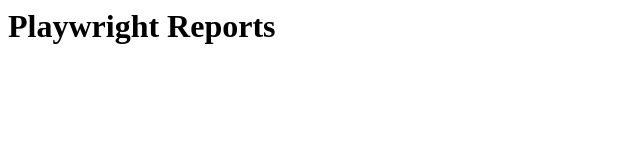
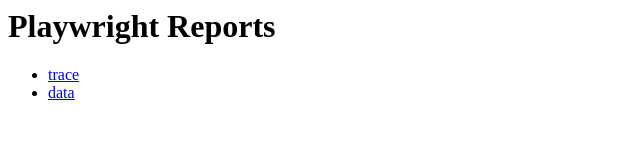
Before and after one commit to acahet/pw_ui_api, a plain HTML site: page index.html in a window 1280 px wide. Shown: the full height of the page, 0-640 px from the left. Drawn offline with Linux system fonts and the light colour scheme.

Commit message:
deploy: 0e9bc0e315aa8208af47778f7a216ffd0c71ffa8

```diff
--- a/index.html
+++ b/index.html
@@ -1,2 +1,4 @@
 <html><body><h1>Playwright Reports</h1><ul>
+<li><a href='./trace/index.html'>trace</a></li>
+<li><a href='./data/index.html'>data</a></li>
 </ul></body></html>
```
Also changed, not shown: 3 other files.
